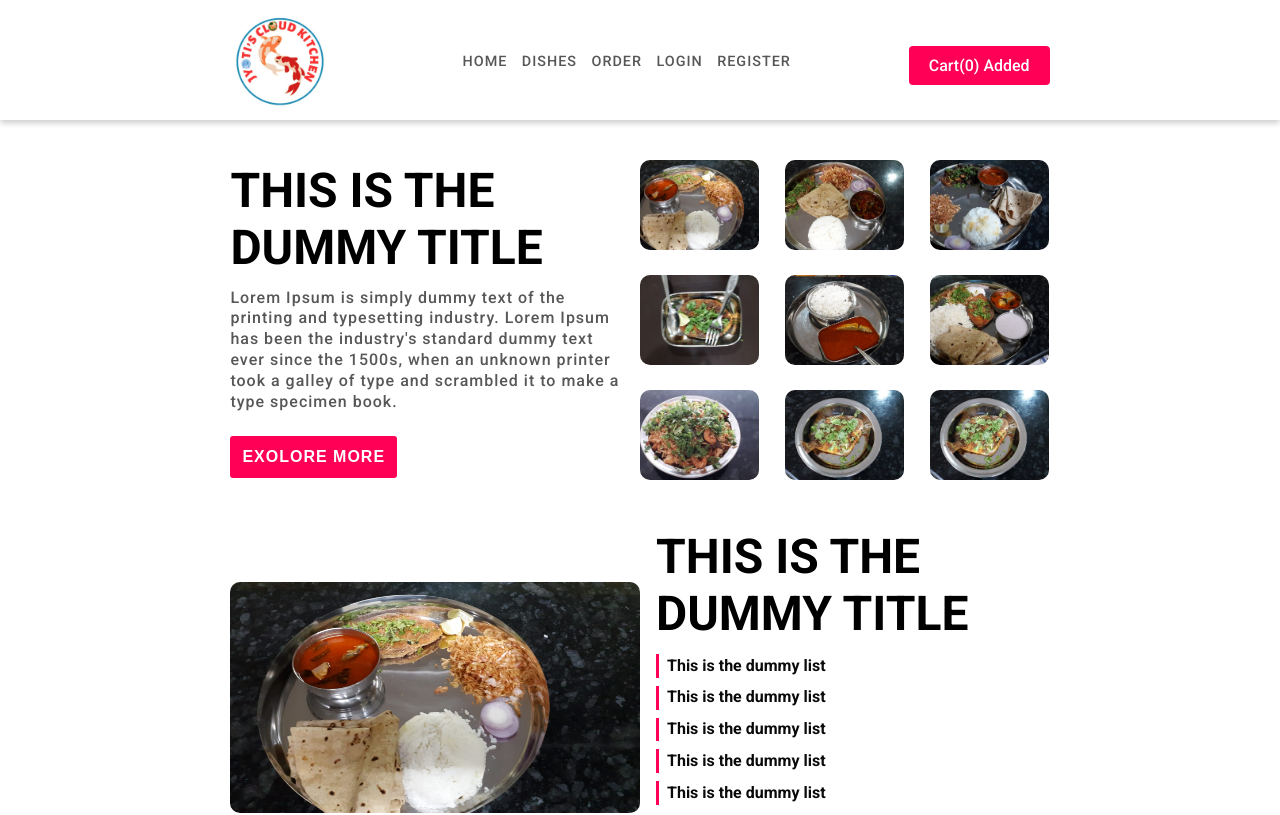
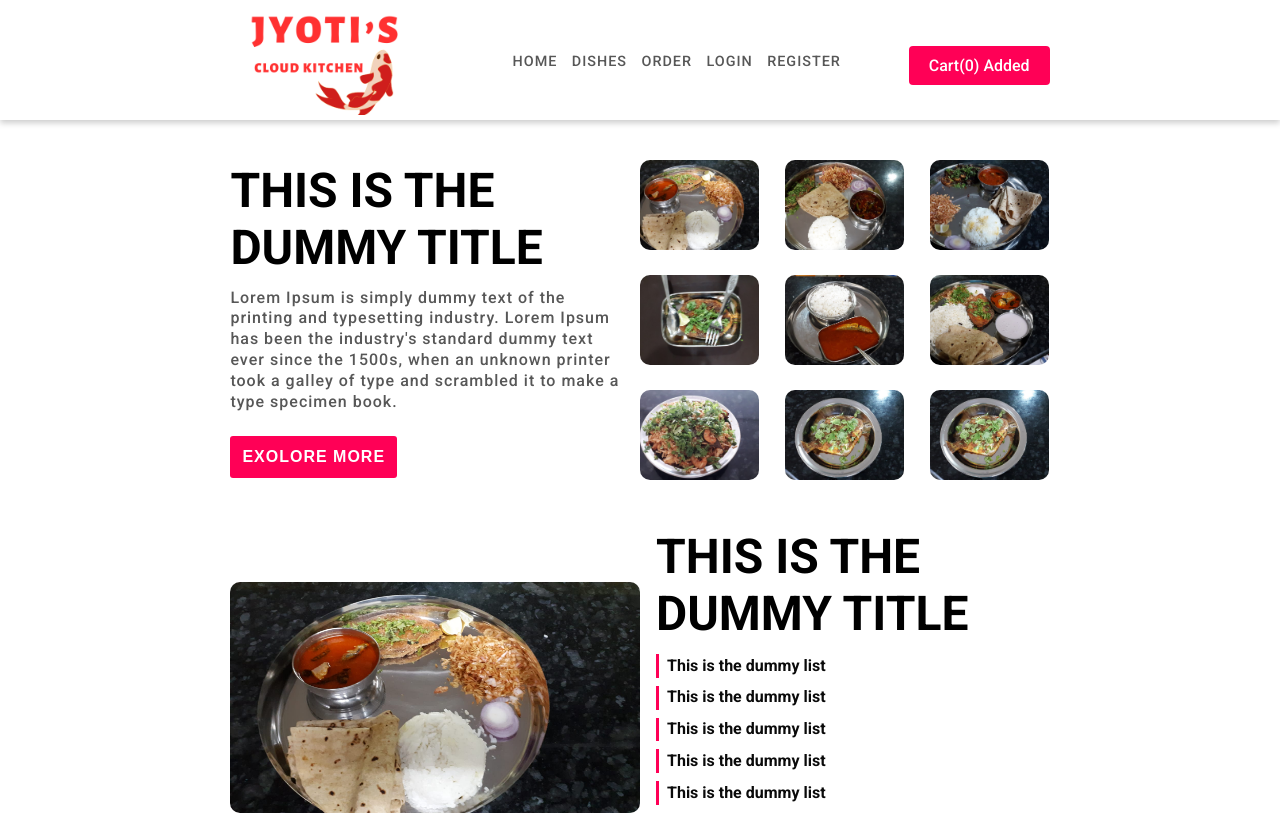
Before and after one commit to VaibhavPawar212303/food-web-app, a React (Create React App) app in the folder Frontend/: page / in a window 1280 px wide. Shown: the top 815 px of the page. Built offline with nearby package versions, Linux system fonts and the light colour scheme.

Commit message:
updated logo

```diff
--- a/Frontend/src/components/Navbar/Navbar.jsx
+++ b/Frontend/src/components/Navbar/Navbar.jsx
@@ -13,7 +13,7 @@ import {
 import { useState, useContext } from "react";
 import { cartContext } from "../Utilities/context";
 import { Link } from "react-router-dom";
-import Logo from "../Image/Logo.jpeg";
+import Logo from "../Image/Logo.png";
 function Navbar() {
   const cart = useContext(cartContext);
   const [ShowSidebar, setShowSidebar] = useState(false);
--- a/Frontend/src/styles/partials/_navbar.scss
+++ b/Frontend/src/styles/partials/_navbar.scss
@@ -12,7 +12,7 @@
   justify-content: space-between;
   .logo {
     margin-top: 3px;
-    width: 100px;
+    width: 200px;
     height: 100px;
   }
   .nav-links {
```
Also changed, not shown: Frontend/src/components/Image/Logo.jpeg (deleted), Frontend/src/components/Image/Logo.png (added).
